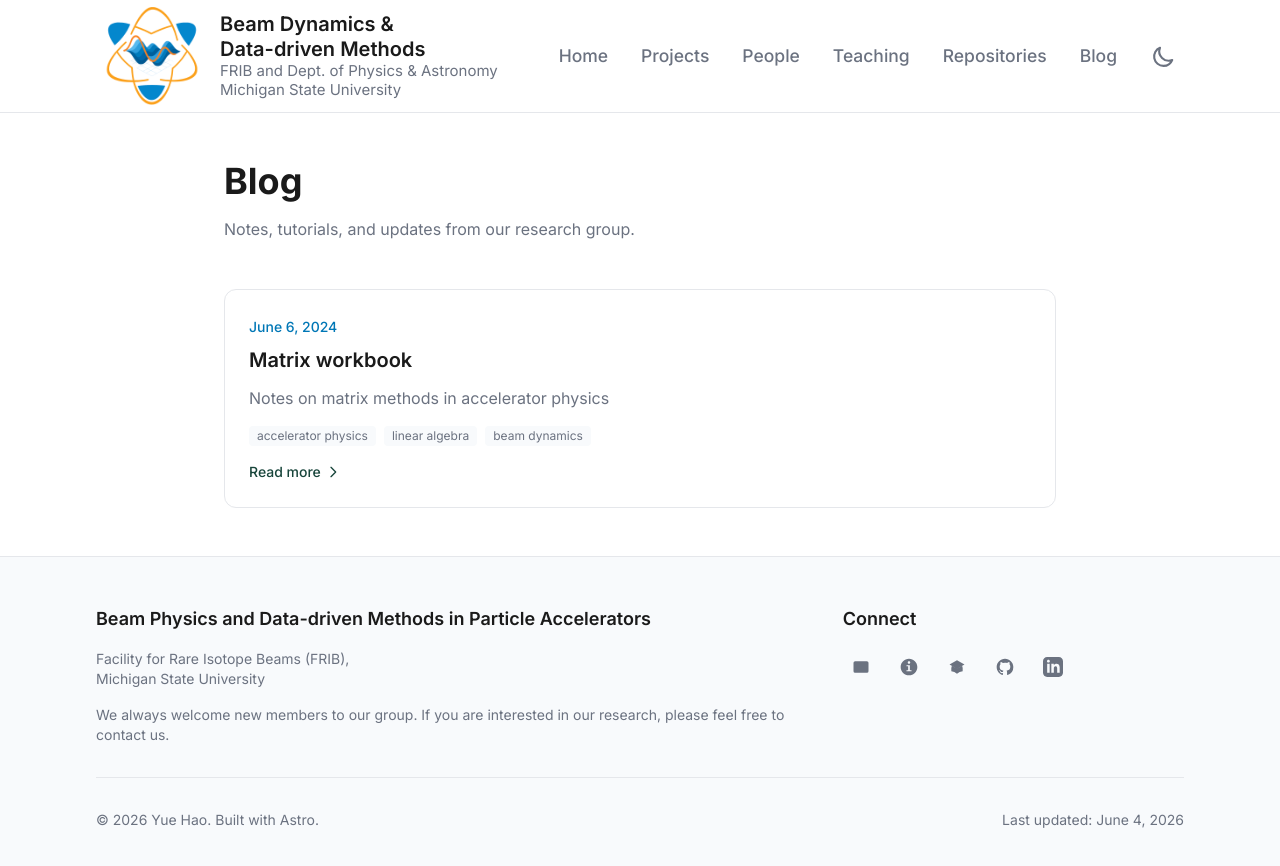
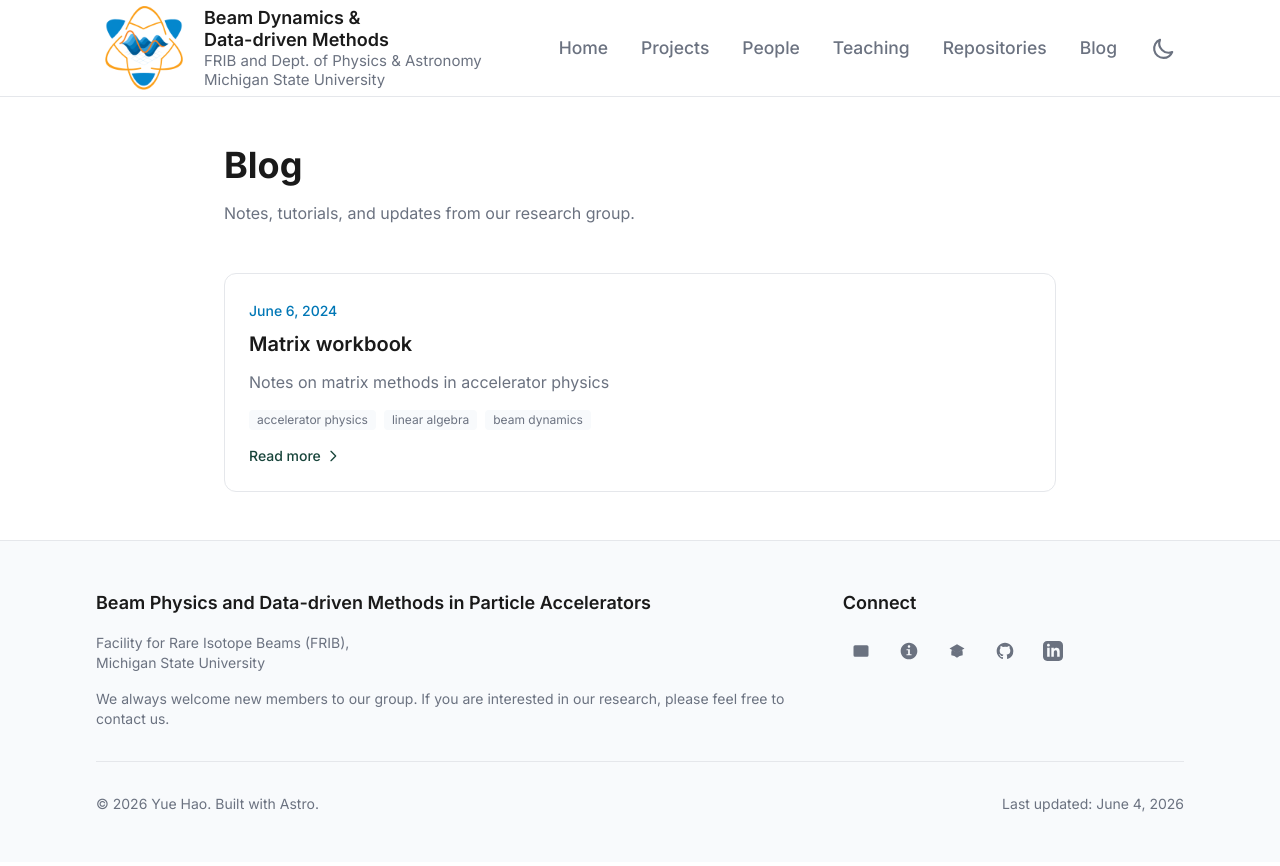
Before and after one commit to yuehao/yuehao.github.io, an Astro site: page /blog in a window 1280 px wide. Built offline with nearby package versions, Linux system fonts and the light colour scheme; Astro itself is replaced by a stand-in of ours.

Commit message:
update navigation

```diff
--- a/src/components/Navigation.astro
+++ b/src/components/Navigation.astro
@@ -20,17 +20,17 @@ function isActive(href: string): boolean {
 
 <header class="sticky top-0 z-50 bg-surface/80 backdrop-blur-md border-b border-default">
   <nav class="max-w-6xl mx-auto px-4 sm:px-6 lg:px-8">
-    <div class="flex items-center justify-between h-28">
+    <div class="flex items-center justify-between h-24">
       <!-- Logo -->
       <a href="/" class="flex items-center space-x-3 group">
         <img
           src="/images/group_logo.png"
           alt="Beam Physics Group Logo"
-          class="h-28 w-auto group-hover:scale-105 transition-transform"
+          class="h-24 w-auto group-hover:scale-105 transition-transform"
         />
         <div class="hidden sm:block">
-          <div class="font-semibold text-[20px] leading-tight">Beam Dynamics & </div>
-          <div class="font-semibold text-[20px] leading-tight">Data-driven Methods</div>
+          <div class="font-semibold text-[18px] leading-tight">Beam Dynamics & </div>
+          <div class="font-semibold text-[18px] leading-tight">Data-driven Methods</div>
           <div class="text-[15px] text-muted leading-tight">FRIB and Dept. of Physics & Astronomy</div>
           <div class="text-[15px] text-muted leading-tight">Michigan State University</div>
         </div>
```
